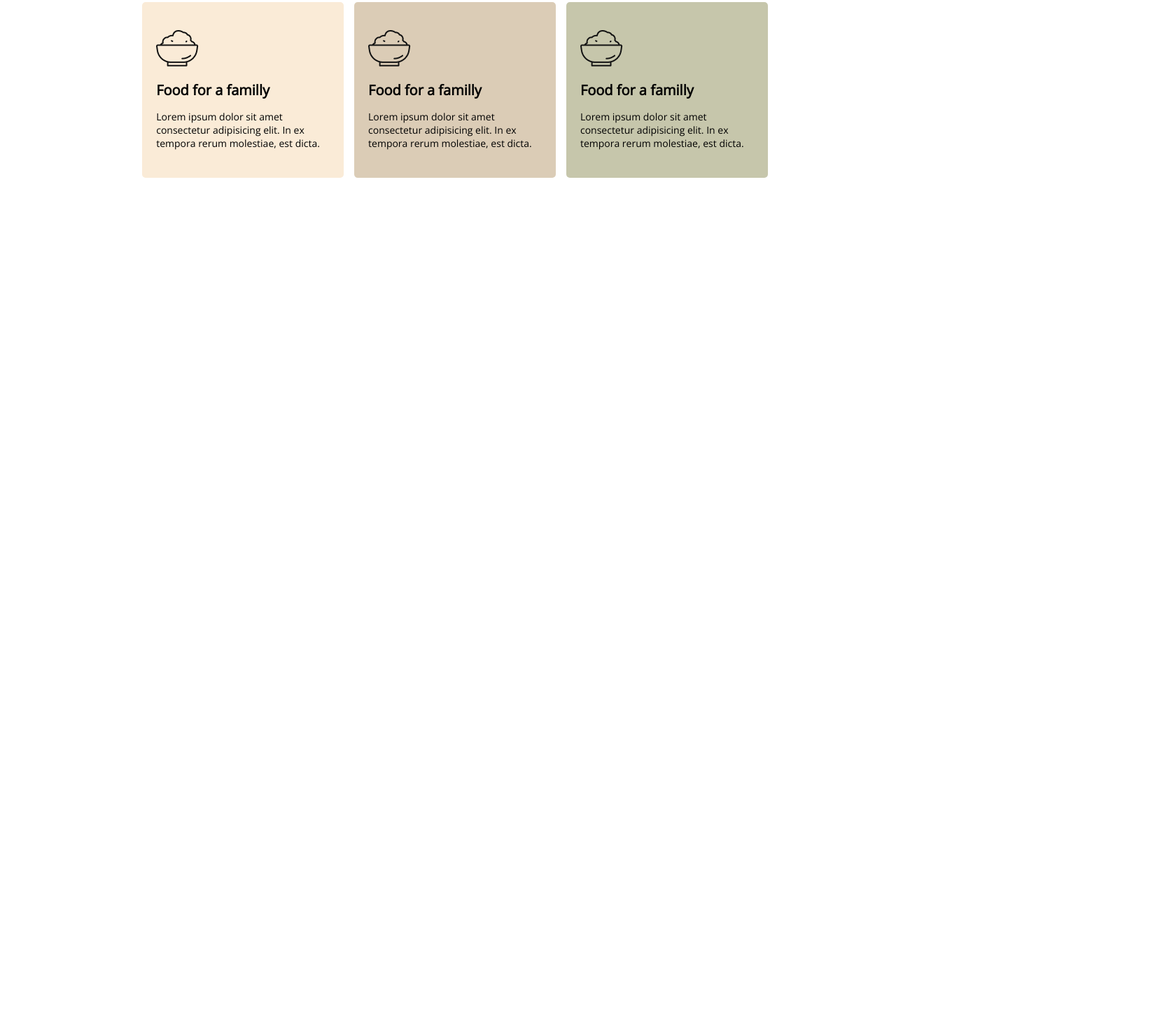
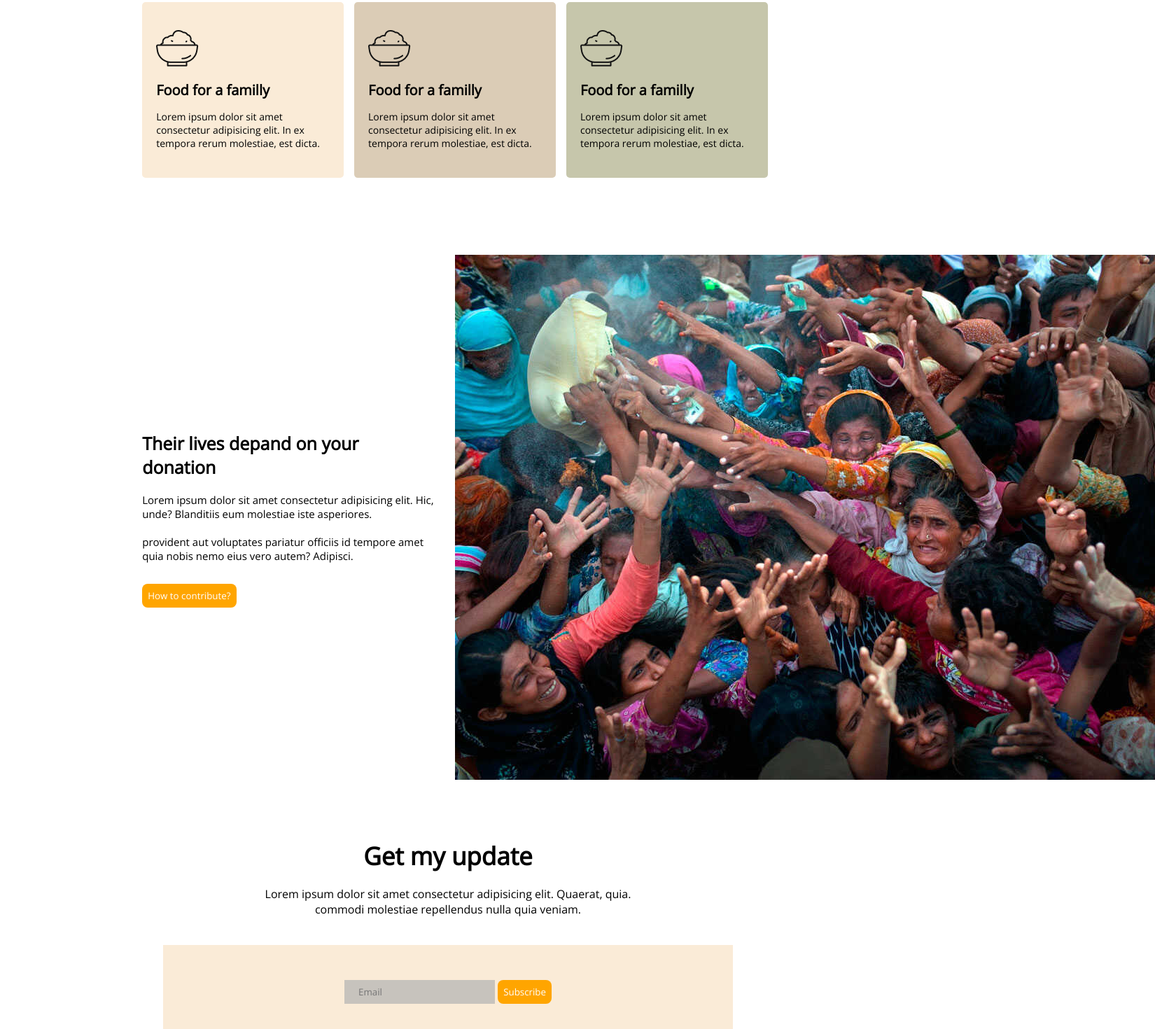
Before and after one commit to Rajib-debnath1/donate-today, a plain HTML site: page index.html in a window 1280 px wide. Shown: the part 1180-2650 px from the top of the page at 70% size, 1650 px wide, since content can reach past the window. Before the commit the page ends 1474 px from the top, so only its background shows below. Drawn offline with nearby package versions, Linux system fonts and the light colour scheme.

Commit message:
lives and update section added

```diff
--- a/index.html
+++ b/index.html
@@ -51,6 +51,28 @@
                 </div>
             </div>
         </section>
+        <section class="lives">
+            <div class="lives-item">
+                <h2 class="lives-title">Their lives depand on your donation</h2>
+                <p class="lives-description">Lorem ipsum dolor sit amet consectetur adipisicing elit. Hic, unde? Blanditiis eum molestiae iste asperiores. <br><br> provident aut voluptates pariatur officiis id tempore amet quia nobis nemo eius vero autem? Adipisci.</p>
+                <button class="btn">How to contribute?</button>
+            </div>
+            <div class="lives-item">
+                <img src="images/donation6.jpg" alt="">
+            </div>
+        </section>
+        <section class="update">
+
+                <h2 class="update-title">Get my update</h2>
+            <p class="update-description">Lorem ipsum dolor sit amet consectetur adipisicing elit. Quaerat, quia. <br> commodi molestiae repellendus nulla quia veniam.</p>
+
+            <div class="update-item">
+                <div class="update-content">
+                    <input type="email" placeholder="Email">
+                <button class="btn">Subscribe</button>
+                </div>
+            </div>
+        </section>
 
     </main>
     <footer>
--- a/style.css
+++ b/style.css
@@ -128,3 +128,59 @@ main {
 .plan-content .plan-extra1{
     background-color: rgb(198, 198, 171);
 }
+.lives{
+    display: flex;
+    padding: 40px 100px;
+    margin-left: 20px;
+    margin-top: 30px;
+    gap: 30px;
+    align-items: center;
+
+}
+.lives-img img{
+    height: 100px;
+    width: 100px;
+    margin: 50px 50px;
+}
+.lives .lives-item{
+    width: 50%;
+}
+
+.lives-item .lives-title{
+    margin-bottom: 20px;
+    font-size: 25px;
+    font-weight: 500px;
+}
+.lives-item .lives-description{
+    font-size: 15px;
+    margin-bottom: 30px;
+}
+.update{
+    text-align: center;
+    margin-top: 40px;
+}
+.update h2{
+    font-size: 35px;
+    font-weight: 800px;
+    margin-bottom: 20px;
+}
+.update .update-description{
+    margin-bottom: 40px;
+}
+.update .update-item{
+    margin-top: 50px;
+    background-color: antiquewhite;
+    height: 120px;
+    margin: 0 150px;
+    text-align: center;
+}
+.update-item .update-content{
+    padding-top: 50px;
+
+}
+.update-content input{
+    padding: 8px 20px;
+    border: 0;
+    background-color: rgb(199, 195, 189);
+    margin-right: 0;
+}
```
